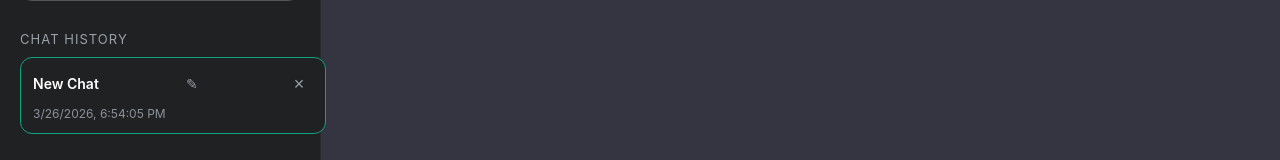
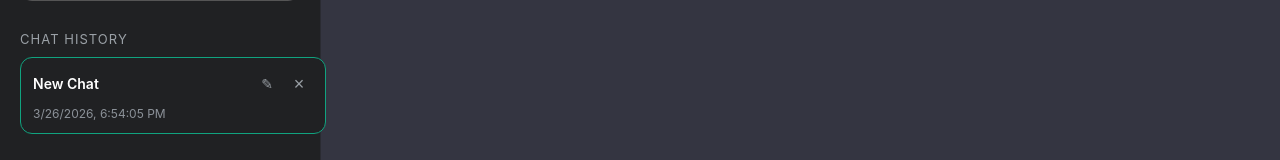
Before and after one commit to Shashi9298/mini-chatgpt-backend, a React (Create React App) app in the folder chat-ui/: page / in a window 1280 px wide. Shown: the part 132-292 px from the top of the page. Built offline with nearby package versions, Linux system fonts and the light colour scheme.

Commit message:
improve sidebar title handling

```diff
--- a/chat-ui/src/App.js
+++ b/chat-ui/src/App.js
@@ -14,8 +14,8 @@ function App() {
     const firstUser = messages.find((msg) => msg.role === "user" && msg.text?.trim());
     const text = firstUser?.text?.trim();
     if (!text) return "New Chat";
-    if (text.length <= 30) return text;
-    return `${text.slice(0, 27)}...`;
+    // Return the full first user message text for auto-generated titles.
+    return text;
   };
 
   const loadSessions = () => {
@@ -399,8 +399,10 @@ function App() {
                     onClick={(e) => e.stopPropagation()}
                   />
                 ) : (
-                  <>
-                    <div style={styles.sessionItemTitle}>{session.title}</div>
+                  <div style={styles.sessionItemTitle} title={session.title}>{session.title}</div>
+                )}
+                <div style={styles.sessionItemActions} onClick={(e) => e.stopPropagation()}>
+                  {editingSessionId !== session.id && (
                     <button
                       type="button"
                       style={styles.editBtn}
@@ -409,10 +411,10 @@ function App() {
                         handleStartEdit(session.id, session.title);
                       }}
                       aria-label={`Rename chat ${session.title}`}
+                      title={`Rename: ${session.title}`}
                     >
                       ✎
                     </button>
-                  </>
                   )}
                   <button
                     type="button"
@@ -422,9 +424,11 @@ function App() {
                       handleDeleteSession(session.id);
                     }}
                     aria-label={`Delete chat ${session.title}`}
+                    title={`Delete: ${session.title}`}
                   >
                     ×
                   </button>
+                </div>
               </div>
               <div style={styles.sessionItemSubtitle}>
                 {new Date(session.createdAt).toLocaleString()}
@@ -630,7 +634,17 @@ const styles = {
     lineHeight: 1.3,
     whiteSpace: "nowrap",
     overflow: "hidden",
-    textOverflow: "ellipsis"
+    textOverflow: "ellipsis",
+    flex: 1,
+    minWidth: 0
+  },
+  sessionItemActions: {
+    display: "flex",
+    gap: "6px",
+    alignItems: "center",
+    justifyContent: "flex-end",
+    width: "70px",
+    flex: "0 0 70px"
   },
   sessionItemSubtitle: {
     fontSize: "12px",
```
Also changed, not shown: 1 other file (tests, documents, lock files or other folders). Lines whose indentation alone changed are shown as unchanged.
